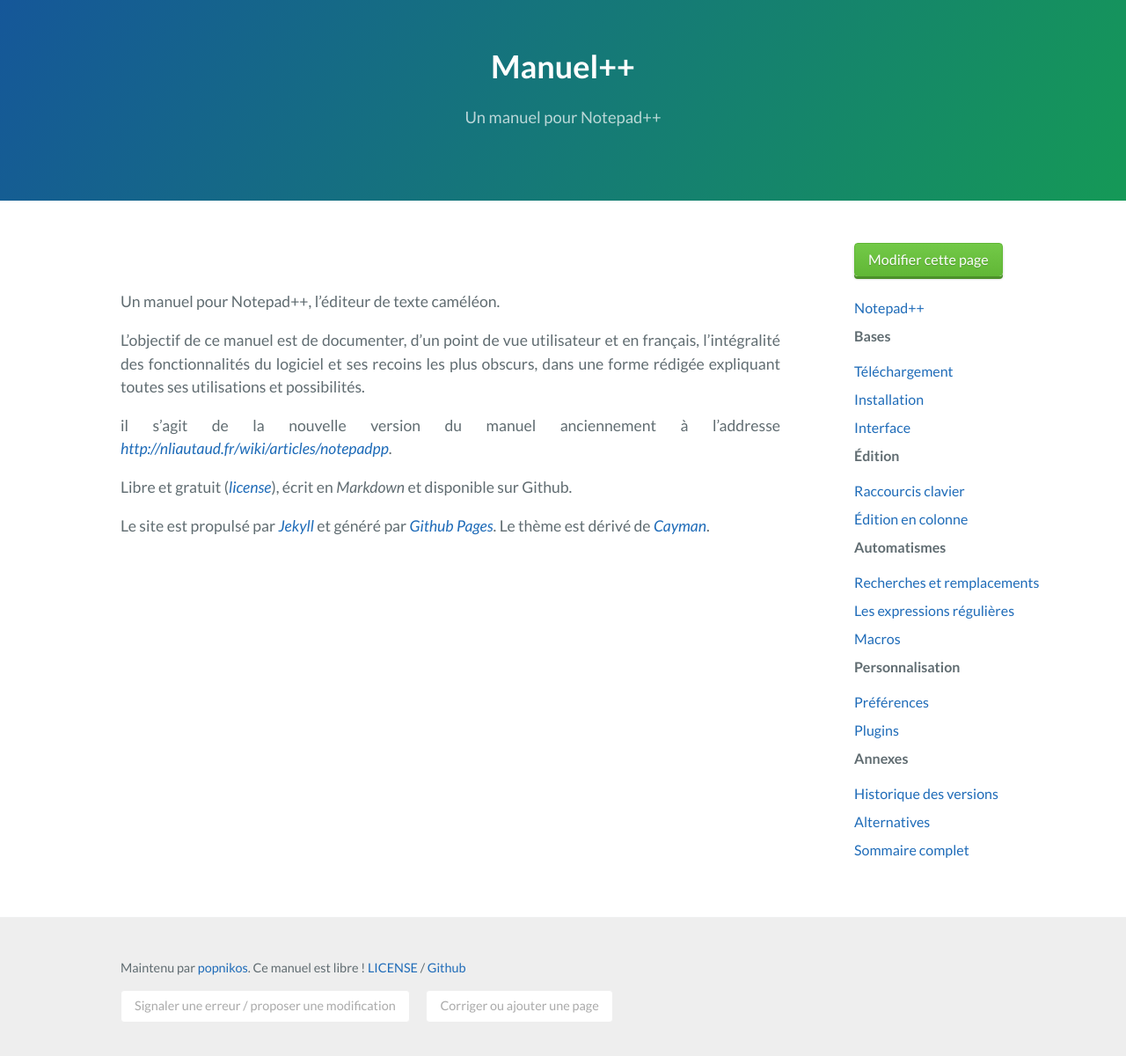
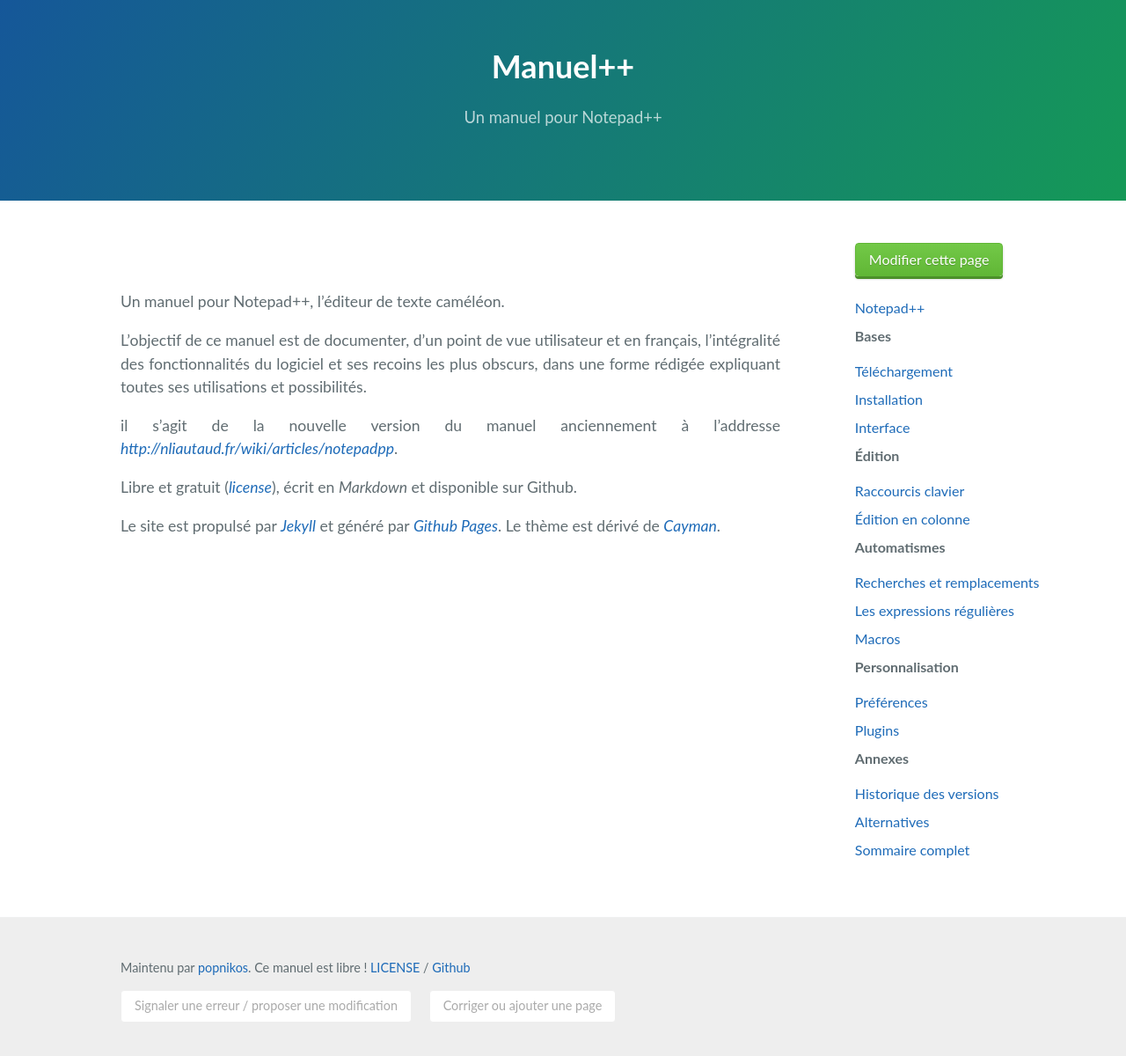
Before and after one commit to popnikos/nppmanuel, a Jekyll site: the page built from README.md, in a window 1280 px wide and 1243 px high. Shown: the top 1200 px of the window at 88% size. Built offline with Jekyll 4.4.1, drawn with Linux system fonts in a browser that asks for light colours; our own code applies the rules of GitHub Pages for plain Markdown files.

Commit message:
webfontloader and fonts cache trigger

```diff
--- /dev/null
+++ b/_theme/_includes/fonts.scss
@@ -0,0 +1,48 @@
+/* latin-ext */
+@font-face {
+  font-family: 'Lato';
+  font-style: italic;
+  font-weight: 400;
+  src: local('Lato Italic'), local('Lato-Italic'), url(https://fonts.gstatic.com/s/lato/v13/YMOYVM-eg6Qs9YzV9OSqZfesZW2xOQ-xsNqO47m55DA.woff2) format('woff2');
+  unicode-range: U+0100-024F, U+1E00-1EFF, U+20A0-20AB, U+20AD-20CF, U+2C60-2C7F, U+A720-A7FF;
+}
+/* latin */
+@font-face {
+  font-family: 'Lato';
+  font-style: italic;
+  font-weight: 400;
+  src: local('Lato Italic'), local('Lato-Italic'), url(https://fonts.gstatic.com/s/lato/v13/PLygLKRVCQnA5fhu3qk5fQ.woff2) format('woff2');
+  unicode-range: U+0000-00FF, U+0131, U+0152-0153, U+02C6, U+02DA, U+02DC, U+2000-206F, U+2074, U+20AC, U+2212, U+2215;
+}
+/* latin-ext */
+@font-face {
+  font-family: 'Lato';
+  font-style: normal;
+  font-weight: 400;
+  src: local('Lato Regular'), local('Lato-Regular'), url(https://fonts.gstatic.com/s/lato/v13/UyBMtLsHKBKXelqf4x7VRQ.woff2) format('woff2');
+  unicode-range: U+0100-024F, U+1E00-1EFF, U+20A0-20AB, U+20AD-20CF, U+2C60-2C7F, U+A720-A7FF;
+}
+/* latin */
+@font-face {
+  font-family: 'Lato';
+  font-style: normal;
+  font-weight: 400;
+  src: local('Lato Regular'), local('Lato-Regular'), url(https://fonts.gstatic.com/s/lato/v13/1YwB1sO8YE1Lyjf12WNiUA.woff2) format('woff2');
+  unicode-range: U+0000-00FF, U+0131, U+0152-0153, U+02C6, U+02DA, U+02DC, U+2000-206F, U+2074, U+20AC, U+2212, U+2215;
+}
+/* latin-ext */
+@font-face {
+  font-family: 'Lato';
+  font-style: normal;
+  font-weight: 700;
+  src: local('Lato Bold'), local('Lato-Bold'), url(https://fonts.gstatic.com/s/lato/v13/ObQr5XYcoH0WBoUxiaYK3_Y6323mHUZFJMgTvxaG2iE.woff2) format('woff2');
+  unicode-range: U+0100-024F, U+1E00-1EFF, U+20A0-20AB, U+20AD-20CF, U+2C60-2C7F, U+A720-A7FF;
+}
+/* latin */
+@font-face {
+  font-family: 'Lato';
+  font-style: normal;
+  font-weight: 700;
+  src: local('Lato Bold'), local('Lato-Bold'), url(https://fonts.gstatic.com/s/lato/v13/H2DMvhDLycM56KNuAtbJYA.woff2) format('woff2');
+  unicode-range: U+0000-00FF, U+0131, U+0152-0153, U+02C6, U+02DA, U+02DC, U+2000-206F, U+2074, U+20AC, U+2212, U+2215;
+}
--- a/_theme/_layouts/default.html
+++ b/_theme/_layouts/default.html
@@ -7,9 +7,26 @@
     <meta name="description" content="{{ page.description | default: site.description | default: site.github.project_tagline }}"/>
     <meta name="viewport" content="width=device-width, initial-scale=1">
     <meta name="theme-color" content="#157878">
+    <style id="cachedFonts" type="text/css">
+      {% capture fonts %}{% include fonts.scss %}{% endcapture %}
+      {{ fonts | scssify | strip_newlines }}
+    </style>
+    <script>
+      if(!sessionStorage.fonts) document.getElementById('cachedFonts').disabled = true;
+      WebFontConfig = {
+        google: {
+          families: ['Lato:400,400i,700']
+        },
+        timeout: 2000,
+        active: function() {
+          sessionStorage.fonts = true;
+        }
+      };
+    </script>
+    <script src="//ajax.googleapis.com/ajax/libs/webfont/1.6.26/webfont.js" async></script>
     <style type="text/css">
       {% capture critical %}{% include style.scss %}{% endcapture %}
-      {{ critical | scssify }}
+      {{ critical | scssify | strip_newlines }}
     </style>
   </head>
   <body class="layout-{{ page.layout }} page{{ page.id | replace:'/','-' }}">
@@ -69,4 +86,3 @@
     {% endif %}
   </body>
 </html>
-<link rel="stylesheet" href="https://fonts.googleapis.com/css?family=Lato:400,400i,700">
```
